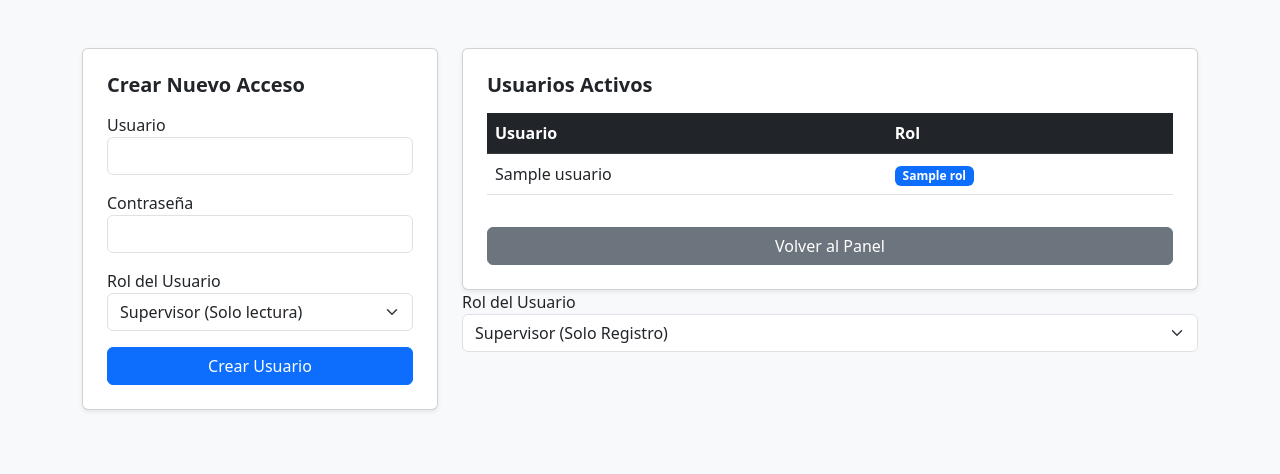
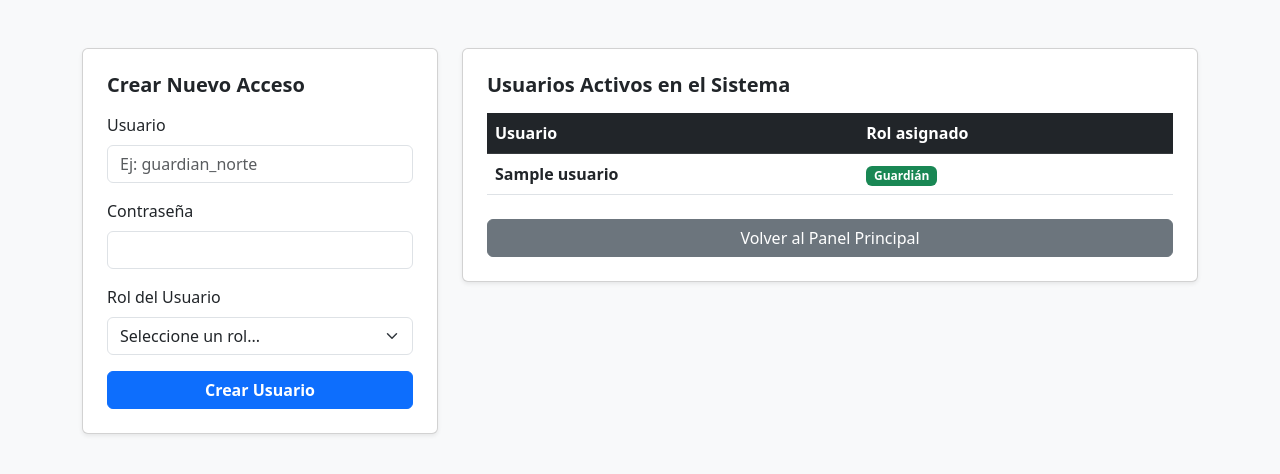
Before and after one commit to raulempres-png/sistema_asistencia, a Flask app: template templates/gestion_usuarios.html in a window 1280 px wide. Shown: the top 474 px of the page. Run offline with Flask 3, Linux system fonts and the light colour scheme; the template is opened without the code that fills it: most values are stand-ins (such as "Sample title", 1, 10 or a date in 2020).

Commit message:
Roles actualizados: Supervisor(Registro), Guardián(Escáner), Maestro(Todo)

```diff
--- a/templates/gestion_usuarios.html
+++ b/templates/gestion_usuarios.html
@@ -12,39 +12,57 @@
                 <div class="card shadow-sm p-4">
                     <h5 class="fw-bold mb-3">Crear Nuevo Acceso</h5>
                     <form method="POST">
-                        <div class="mb-3"><label>Usuario</label><input type="text" name="u" class="form-control" required></div>
-                        <div class="mb-3"><label>Contraseña</label><input type="password" name="p" class="form-control" required></div>
-                        <div class="mb-3"><label>Rol del Usuario</label>
-                            <select name="r" class="form-select">
-                                <option value="supervisor">Supervisor (Solo lectura)</option>
+                        <div class="mb-3">
+                            <label class="form-label">Usuario</label>
+                            <input type="text" name="u" class="form-control" placeholder="Ej: guardian_norte" required>
+                        </div>
+                        <div class="mb-3">
+                            <label class="form-label">Contraseña</label>
+                            <input type="password" name="p" class="form-control" required>
+                        </div>
+                        <div class="mb-3">
+                            <label class="form-label">Rol del Usuario</label>
+                            <select name="r" class="form-select" required>
+                                <option value="" selected disabled>Seleccione un rol...</option>
+                                <option value="supervisor">Supervisor (Solo Registro)</option>
+                                <option value="guardian">Guardián (Solo Escáner)</option>
                                 <option value="maestro">Maestro (Acceso Total)</option>
                             </select>
                         </div>
-                        <button type="submit" class="btn btn-primary w-100">Crear Usuario</button>
+                        <button type="submit" class="btn btn-primary w-100 fw-bold">Crear Usuario</button>
                     </form>
                 </div>
             </div>
+
             <div class="col-md-8">
                 <div class="card shadow-sm p-4">
-                    <h5 class="fw-bold mb-3">Usuarios Activos</h5>
-                    <table class="table table-hover">
-                        <thead class="table-dark"><tr><th>Usuario</th><th>Rol</th></tr></thead>
+                    <h5 class="fw-bold mb-3">Usuarios Activos en el Sistema</h5>
+                    <table class="table table-hover align-middle">
+                        <thead class="table-dark">
+                            <tr>
+                                <th>Usuario</th>
+                                <th>Rol asignado</th>
+                            </tr>
+                        </thead>
                         <tbody>
                             {% for u in users %}
-                            <tr><td>{{ u['usuario'] }}</td><td><span class="badge {% if u['rol'] == 'maestro' %}bg-danger{% else %}bg-primary{% endif %}">{{ u['rol'] }}</span></td></tr>
+                            <tr>
+                                <td class="fw-bold">{{ u['usuario'] }}</td>
+                                <td>
+                                    {% if u['rol'] == 'maestro' %}
+                                        <span class="badge bg-danger">Maestro</span>
+                                    {% elif u['rol'] == 'supervisor' %}
+                                        <span class="badge bg-primary">Supervisor</span>
+                                    {% else %}
+                                        <span class="badge bg-success">Guardián</span>
+                                    {% endif %}
+                                </td>
+                            </tr>
                             {% endfor %}
                         </tbody>
                     </table>
-                    <a href="/panel" class="btn btn-secondary w-100 mt-3">Volver al Panel</a>
+                    <a href="/panel" class="btn btn-secondary w-100 mt-2">Volver al Panel Principal</a>
                 </div>
-                <div class="mb-3">
-    <label>Rol del Usuario</label>
-    <select name="r" class="form-select">
-        <option value="supervisor">Supervisor (Solo Registro)</option>
-        <option value="guardian">Guardián (Solo Escáner)</option>
-        <option value="maestro">Maestro (Acceso Total)</option>
-    </select>
-</div>
             </div>
         </div>
     </div>
```
